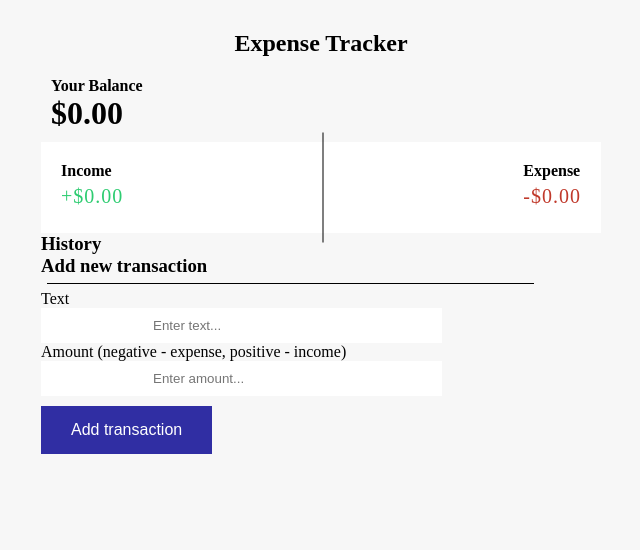
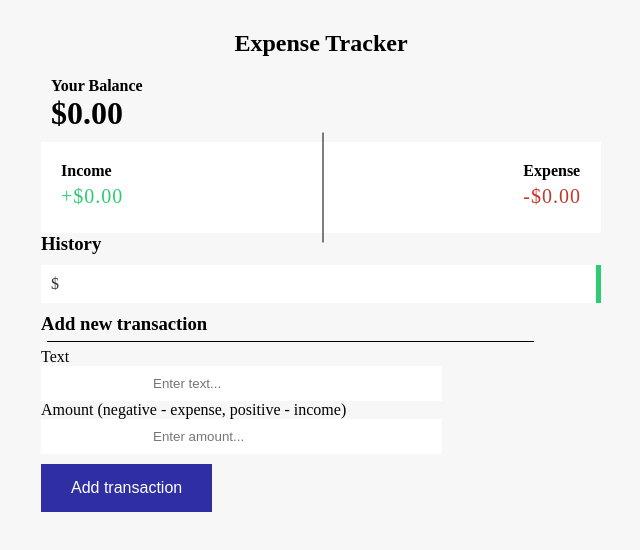
Before and after one commit to Omersim15182/Expense-Tracker, a React (Create React App) app: page / in a window 1280 px wide. Shown: the top 550 px of the page, without its empty margins (319-959 px from the left). Built offline with nearby package versions, Linux system fonts and the light colour scheme.

Commit message:
fix the  display of label and the text , also improve the delete button when delete all labels

```diff
--- a/src/components/AddNewTransaction.js
+++ b/src/components/AddNewTransaction.js
@@ -6,13 +6,20 @@ export default function AddNewTransaction() {
 
   const handleTextChange = (e, index) => {
     const updatedTransactions = [...transactions];
-    updatedTransactions[index] = {...updatedTransactions[index],text: e.target.value,};
+    updatedTransactions[index] = { ...updatedTransactions[index], text: e.target.value, };
     setTransactions(updatedTransactions);
   };
 
   const handleAmountChange = (e, index) => {
     const updatedTransactions = [...transactions];
-    updatedTransactions[index] = {...updatedTransactions[index], amount: e.target.value,};
+    updatedTransactions[index] = { ...updatedTransactions[index], amount: e.target.value, };
+    setTransactions(updatedTransactions);
+  };
+
+  const handleRemoveTransaction = (indexToRemove) => {
+    console.log('Removing transaction at index', indexToRemove)
+    const updatedTransactions = transactions.filter((_, index) => index !== indexToRemove);
+    console.log('Updated transactions:', updatedTransactions);
     setTransactions(updatedTransactions);
   };
 
@@ -24,16 +31,18 @@ export default function AddNewTransaction() {
 
     setTransactions([...transactions, newTransaction]);
   };
-  console.log({transactions})
+  console.log({ transactions })
 
   return (
-    <div className='AddNewTransaction'>
+    <div className='AddNewTransaction' showTitle={true}>
       {transactions.map((transaction, index) => (
         <TransactionList
-          key={index}
-          showTitle={index ===0}
+          transaction={transaction}
+          index={index}
+          showTitle={index === 0}
           amount={transaction.amount}
           text={transaction.text}
+          removeTrans={handleRemoveTransaction}
         />
       ))}
       <h3>Add new transaction</h3>
--- a/src/components/TransactionList.js
+++ b/src/components/TransactionList.js
@@ -1,17 +1,24 @@
 import React from 'react';
 
-export default function TransactionList({ showTitle = false, amount, text = null }) {
+export default function TransactionList({ index, showTitle = false, amount, text = null, removeTrans }) {
   console.log({ amount, text });
+  const handleRemoveClick = () => {
+    console.log('Clicked remove button for index:', index);
+    removeTrans(index);
+  };
+
   return (
     <div>
       {showTitle && <h3>History</h3>}
-      {text && (
+      {(text !== null) ? (
         <ul id="list" className={`list ${amount < 0 ? 'minus' : 'plus'}`}>
           <li className={amount < 0 ? 'minus' : 'plus'}>
             {text} <span>{amount < 0 ? '' : ''}{(amount)}$</span>
-            <button className="delete-btn">x</button>
+            <button onClick={handleRemoveClick} className="delete-btn">x</button>
           </li>
         </ul>
+      ) : (
+        null
       )}
     </div>
   );
```
